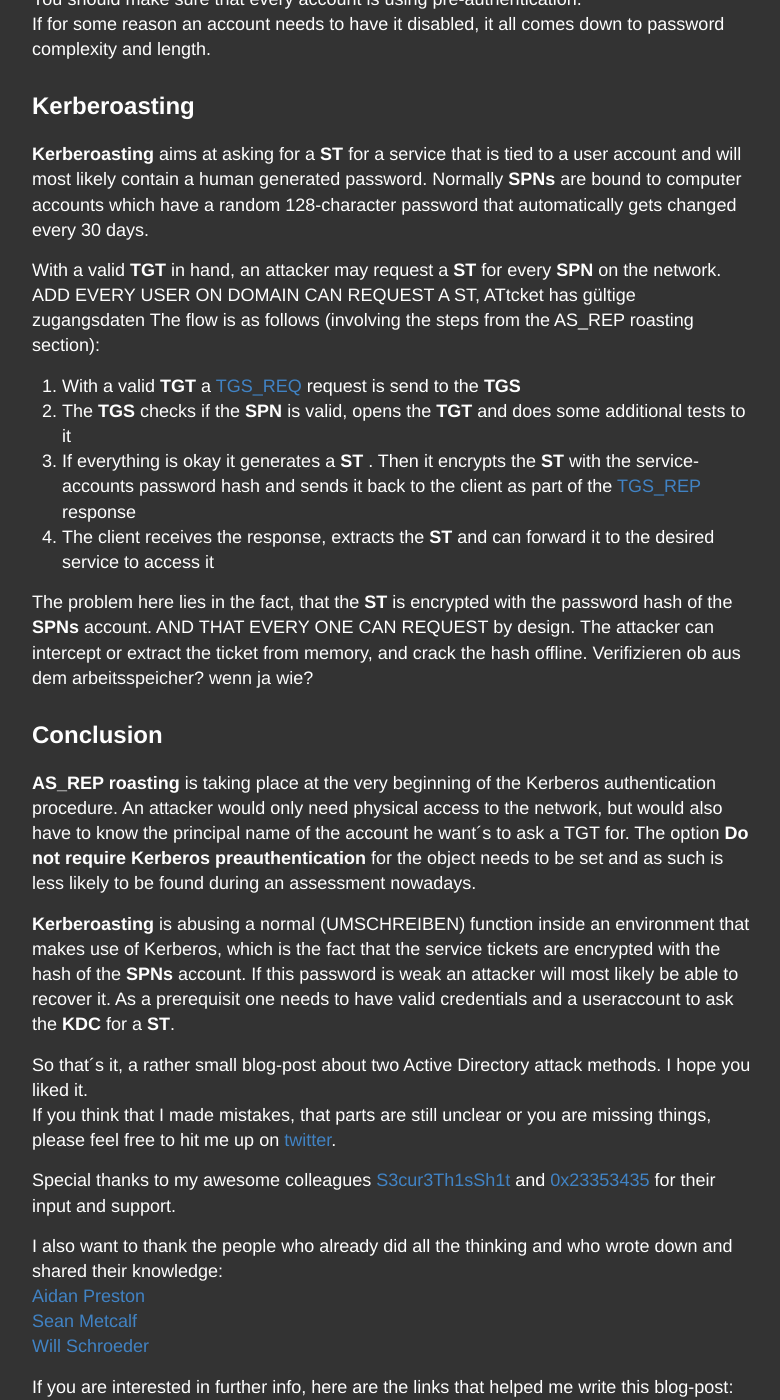
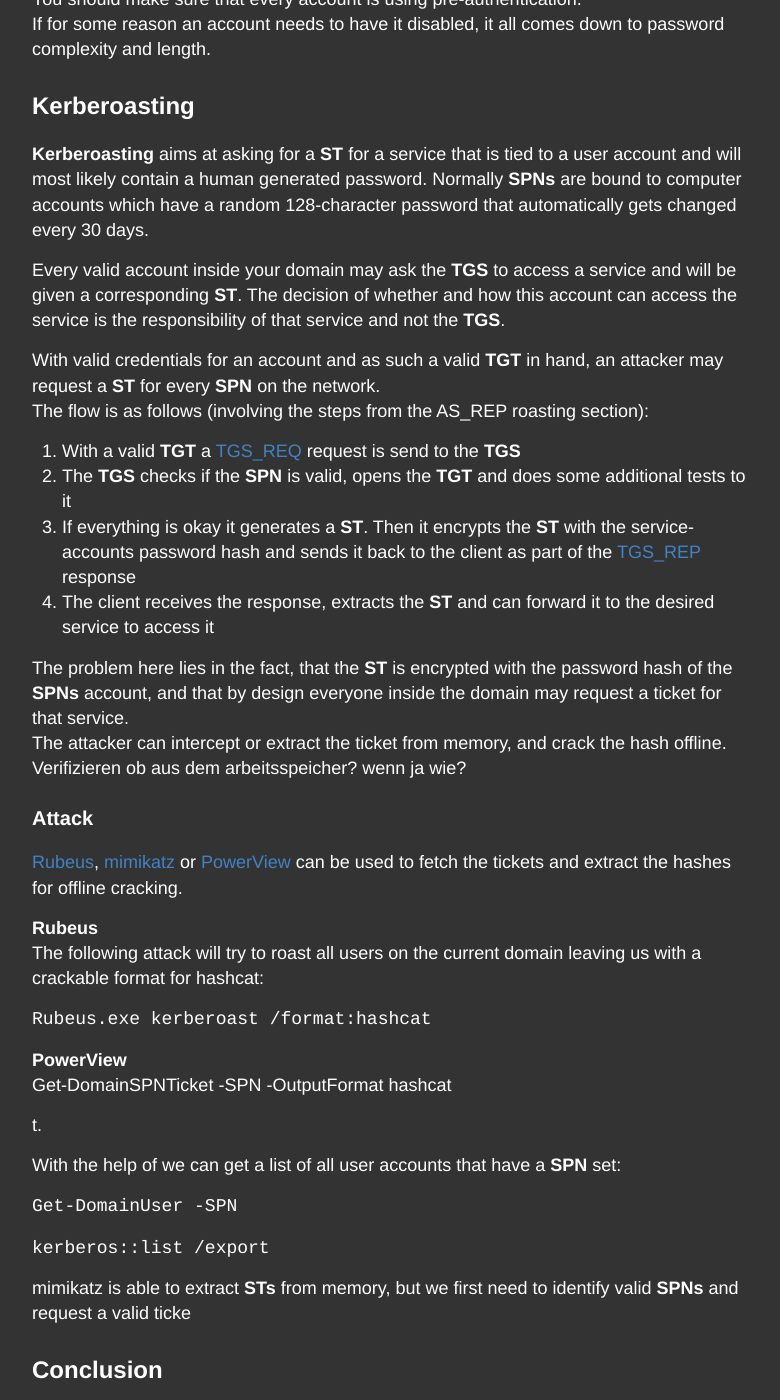
Before and after one commit to LuemmelSec/LuemmelSec.github.io, a Jekyll site: the page built from _posts/2020-12-11-Kerberoasting-VS-AS-REP-Roasting.md, in a window 1280 px wide and 1400 px high, scrolled down 3610 px. Shown: the whole window, without its empty margins (248-1028 px from the left). Built offline with Jekyll 4.4.1, drawn with Linux system fonts in a browser that asks for light colours.

Commit message:
Update 2020-12-11-Kerberoasting-VS-AS-REP-Roasting.md

`````diff
--- a/_posts/2020-12-11-Kerberoasting-VS-AS-REP-Roasting.md
+++ b/_posts/2020-12-11-Kerberoasting-VS-AS-REP-Roasting.md
@@ -82,16 +82,42 @@
 **Kerberoasting** aims at asking for a **ST** for a service that is tied to a user account and will most likely contain a human generated password.
 Normally **SPNs** are bound to computer accounts which have a random 128-character password that automatically gets changed every 30 days.
 
-With a valid **TGT** in hand, an attacker may request a **ST** for every **SPN** on the network. ADD EVERY USER ON DOMAIN CAN REQUEST A ST, ATtcket has gültige zugangsdaten
+Every valid account inside your domain may ask the **TGS** to access a service and will be given a corresponding **ST**. The decision of whether and how this account can access the service is the responsibility of that service and not the **TGS**.
+
+With valid credentials for an account and as such a valid **TGT** in hand, an attacker may request a **ST** for every **SPN** on the network.
 The flow is as follows (involving the steps from the AS_REP roasting section):
 1. With a valid **TGT** a [TGS_REQ](https://ldapwiki.com/wiki/TGS_REQ) request is send to the **TGS**
 2. The **TGS** checks if the **SPN** is valid, opens the **TGT** and does some additional tests to it
-3. If everything is okay it generates a **ST** . Then it encrypts the **ST** with the service-accounts password hash and sends it back to the client as part of the [TGS_REP](https://ldapwiki.com/wiki/TGS_REP) response
+3. If everything is okay it generates a **ST**. Then it encrypts the **ST** with the service-accounts password hash and sends it back to the client as part of the [TGS_REP](https://ldapwiki.com/wiki/TGS_REP) response
 4. The client receives the response, extracts the **ST** and can forward it to the desired service to access it
 
-The problem here lies in the fact, that the **ST** is encrypted with the password hash of the **SPNs** account.  AND THAT EVERY ONE CAN REQUEST by design.
+The problem here lies in the fact, that the **ST** is encrypted with the password hash of the **SPNs** account, and that by design everyone inside the domain may request a ticket for that service.
 The attacker can intercept or extract the ticket from memory, and crack the hash offline.  Verifizieren ob aus dem arbeitsspeicher? wenn ja wie?
 
+### Attack
+
+[Rubeus](https://github.com/GhostPack/Rubeus), [mimikatz](https://github.com/gentilkiwi/mimikatz) or [PowerView](https://github.com/PowerShellMafia/PowerSploit/blob/master/Recon/PowerView.ps1) can be used to fetch the tickets and extract the hashes for offline cracking.
+
+**Rubeus**
+The following attack will try to roast all users on the current domain leaving us with a crackable format for hashcat:
+
+````Rubeus.exe kerberoast /format:hashcat````
+
+**PowerView**
+Get-DomainSPNTicket -SPN <spn> -OutputFormat hashcat
+
+
+t.
+
+With the help of  we can get a list of all user accounts that have a **SPN** set:
+
+````Get-DomainUser -SPN````
+
+````kerberos::list /export````
+
+
+
+mimikatz is able to extract **STs** from memory, but we first need to identify valid **SPNs** and request a valid ticke
 
 ## Conclusion
 
`````
